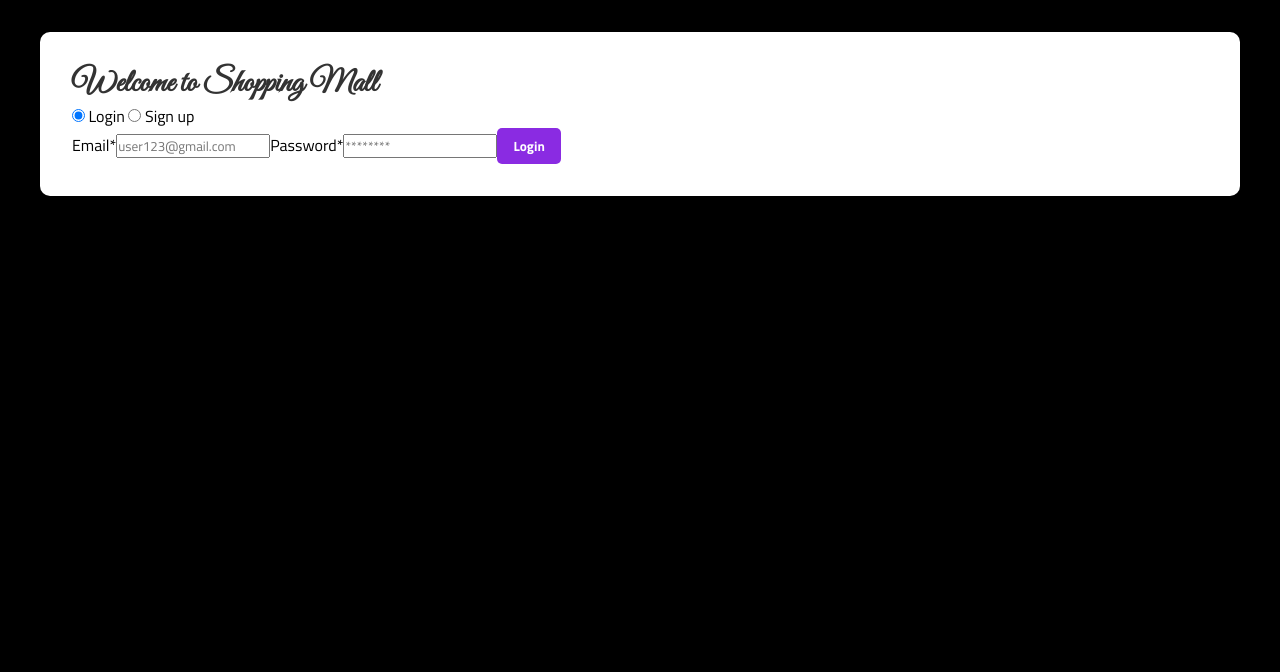
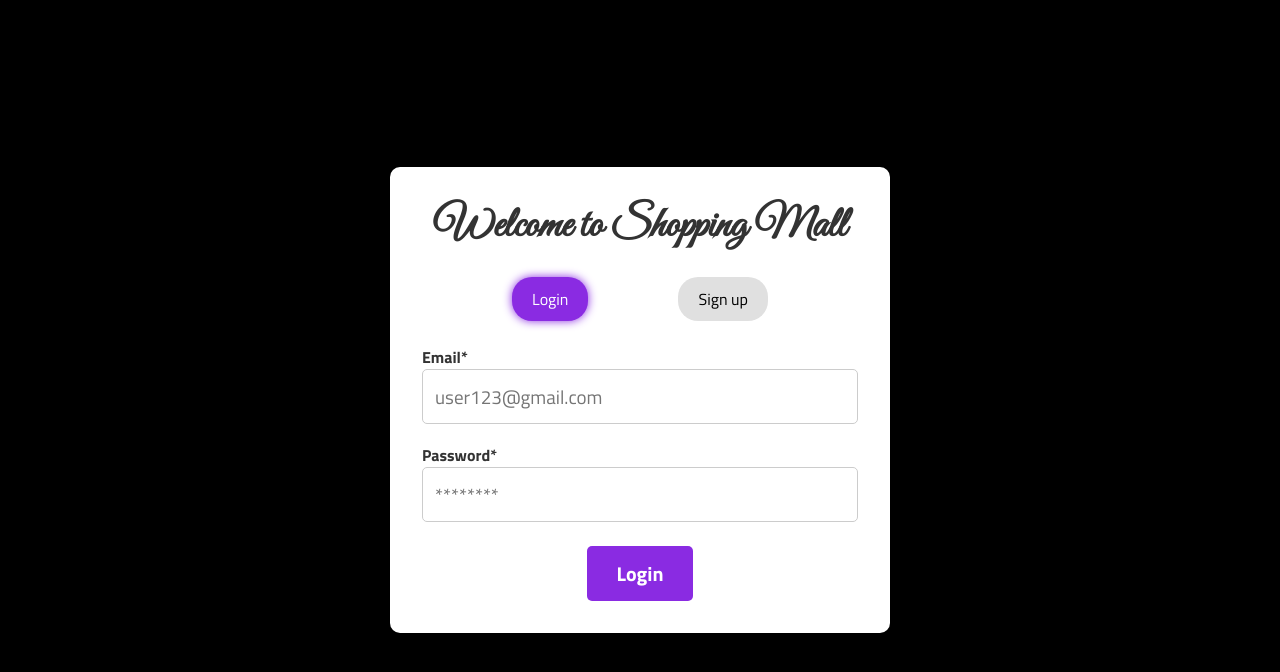
Before and after one commit to tanish0007/shopping-cart-2, a plain HTML site: page index.html in a window 1280 px wide. Drawn offline with Linux system fonts and the light colour scheme.

Commit message:
again correct the index.html layout and functioning

```diff
--- a/css/style.css
+++ b/css/style.css
@@ -9,6 +9,9 @@
 
 body {
     background-color: #000000;
+    display: flex;
+    align-items: center;
+    justify-content: center;
     min-height: 100vh;
 }
 
@@ -17,7 +20,7 @@ body {
     border-radius: 10px;
     box-shadow: 0 4px 12px rgba(0,0,0,0.1);
     width: 100%;
-    max-width: 1200px;
+    max-width: 500px;
     margin: 2rem auto;
     padding: 2rem;
 }
@@ -25,12 +28,16 @@ body {
 .container:hover {
     box-shadow: 0 0 30px white;
 }
-
-h1 {
+.container h1 {
+    text-align: center;
+    color: #333;
+    font-size: 2.7rem;
+    margin-bottom: 1.5rem;
     font-family: "Great Vibes", sans-serif;
-    color: #333;
 }
 
+
+/* other */
 .nav {
     display: flex;
     justify-content: space-between;
@@ -105,3 +112,98 @@ h1 {
         padding: 1rem;
     }
 }
+
+
+
+
+
+
+
+
+
+
+
+/* previous css */
+.tabLabel {
+    display: flex;
+    justify-content: space-evenly;
+    margin-bottom: 1.5rem;
+}
+
+.tabLabel input[type="radio"] {
+    display: none;
+}
+
+.tabLabel label {
+    cursor: pointer;
+    padding: 10px 20px;
+    background-color: #e0e0e0;
+    border-radius: 20px;
+    transition:0.3s ease;
+}
+
+.tabLabel input[type="radio"]:checked + label {
+    background-color: #8a2be2;
+    box-shadow: 0 0 10px blueviolet;
+    color: white;
+}
+
+/* Form content */
+form.tab {
+    display: flex;
+    flex-direction: column;
+    /* align-items: center; */
+    /* gap: 1rem;    */
+}
+
+form.tab label {
+    color: #333;
+    font-weight: bold;
+    /* margin-top: 0.5rem;   */
+}
+form.tab label:nth-child(2), form.tab label:nth-child(3){
+    margin-top: 1.2rem;
+}
+
+form.tab input[type="text"],
+form.tab input[type="email"],
+form.tab input[type="password"] {
+    padding: 12px;
+    border: 1px solid #ccc;
+    border-radius: 5px;
+    font-size: 19px;
+    width: 100%;
+}
+
+form.tab input[type="checkbox"] {
+    margin-left: 10px;
+    transform: scale(1.2);
+}
+
+/* Buttons */
+form.tab button {
+    /* margin-top: 1rem; */
+    width: fit-content;
+    place-self: center;
+    margin-top: 2rem;
+    padding: 12px 30px;
+    border: none;
+    font-size: 20px;
+    background-color: #8a2be2;
+    color: white;
+    border-radius: 5px;
+    cursor: pointer;
+    font-weight: bold;
+    transition: 0.3s ease;
+}
+
+form.tab button:hover {
+    box-shadow: 0 0 20px #8a2be2;
+}
+
+/* Error and success messages */
+#errorText {
+    font-size: 1rem;
+    margin-top: -0.5rem;
+    font-weight: 700;
+}
--- a/js/auth.js
+++ b/js/auth.js
@@ -5,7 +5,6 @@ const tab = document.querySelector(".tab");
 let users = JSON.parse(localStorage.getItem("users")) || [];
 let items = JSON.parse(localStorage.getItem("items")) || [];
 
-// Initialize if not exists
 if (!localStorage.getItem("users")) {
     localStorage.setItem("users", JSON.stringify([]));
     users = [];
@@ -33,7 +32,7 @@ function showLoginForm() {
     userEmail.type = "email";
     userEmail.placeholder = "user123@gmail.com";
     userEmail.required = true;
-    tab.appendChild(userEmail);
+    mailLabel.appendChild(userEmail);
 
     const passLabel = document.createElement("label");
     passLabel.setAttribute("for", "password");
@@ -45,7 +44,7 @@ function showLoginForm() {
     userPassword.type = "password";
     userPassword.placeholder = "********";
     userPassword.required = true;
-    tab.appendChild(userPassword);
+    passLabel.appendChild(userPassword);
 
     const errorText = document.createElement("span");
     errorText.id = "errorText";
@@ -74,7 +73,7 @@ function showLoginForm() {
         if(existingUser) {
             sessionStorage.setItem("loggedInUser", JSON.stringify(existingUser));
 
-            // Redirect based on user type
+            // this time we are going to redirect them on different pages..
             if(existingUser.isAdmin) {
                 window.location.href = "admin.html";
             } else {
@@ -99,7 +98,7 @@ function showSignUpForm() {
     userName.type = "text";
     userName.placeholder = "Dominic Toretto";
     userName.required = true;
-    tab.appendChild(userName);
+    nameLabel.appendChild(userName);
 
     const mailLabel = document.createElement("label");
     mailLabel.setAttribute("for", "email");
@@ -111,7 +110,7 @@ function showSignUpForm() {
     userEmail.type = "email";
     userEmail.placeholder = "user123@gmail.com";
     userEmail.required = true;
-    tab.appendChild(userEmail);
+    mailLabel.appendChild(userEmail);
 
     const passLabel = document.createElement("label");
     passLabel.setAttribute("for", "password");
@@ -123,7 +122,7 @@ function showSignUpForm() {
     userPassword.type = "password";
     userPassword.placeholder = "********";
     userPassword.required = true;
-    tab.appendChild(userPassword);
+    passLabel.appendChild(userPassword);
 
     const adminLabel = document.createElement("label");
     adminLabel.setAttribute('for', 'chkAdmin');
@@ -177,16 +176,17 @@ function showSignUpForm() {
         users.push(newUser);
         localStorage.setItem("users", JSON.stringify(users));
 
-        errorText.innerText = "Signup Successful! You can now login.";
+        errorText.innerText = "Signup Successful! Redirecting to login page...";
         errorText.style.color = "green";
 
-        // Auto switch to login tab
-        loginTab.checked = true;
-        showLoginForm();
+        // after 2sec will redirect to login fotm
+        setTimeout(() => {
+            loginTab.checked = true;
+            showLoginForm();
+        }, 2000)
     });
 }
 
-// Event listeners
 loginTab.addEventListener("change", ()=> {
     if(loginTab.checked) showLoginForm();
 });
@@ -195,7 +195,6 @@ signUpTab.addEventListener("change", () => {
     if(signUpTab.checked) showSignUpForm();
 });
 
-// Initialize form on page load
 window.addEventListener('DOMContentLoaded', () => {
     if (loginTab.checked) {
         showLoginForm();
```
